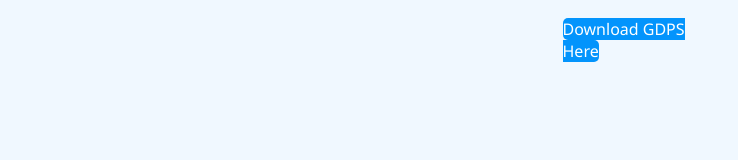
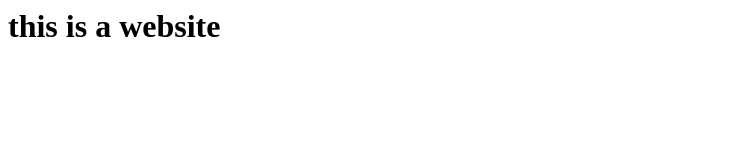
Before and after one commit to Foxiseminger/gd2point2gdps, a plain HTML site: page index.html in a window 1280 px wide. Shown: the whole page, without its empty margins (0-738 px from the left). Drawn offline with Linux system fonts and the light colour scheme.

Commit message:
Update index.html

```diff
--- a/index.html
+++ b/index.html
@@ -1,33 +1 @@
-<!DOCTYPE html>
-<html lang="en">
-<head>
-    <meta charset="UTF-8">
-    <meta name="viewport" content="width=device-width, initial-scale=1.0">
-    <title>gd2point2gdps download</title>
-    <style>
-        a {
-            font-family:'Segoe UI', Tahoma, Geneva, Verdana, sans-serif;
-            color: White;
-            text-decoration: none;
-            background-color: #0394fc;
-            text-align: center;
-            width: 100px;
-            height: 100px;
-            border-radius: 5px;
-        }
-        div {
-            margin: auto;
-            width: 155px;
-            padding: 10px;
-        }
-        html {
-            background-color: aliceblue;
-        }
-    </style>
-</head>
-<body>
-    <div>
-        <a href="gd2point2gdps.zip">Download GDPS Here</a>
-    </div>
-</body>
-</html>
+<h1>this is a website</h1>
```
